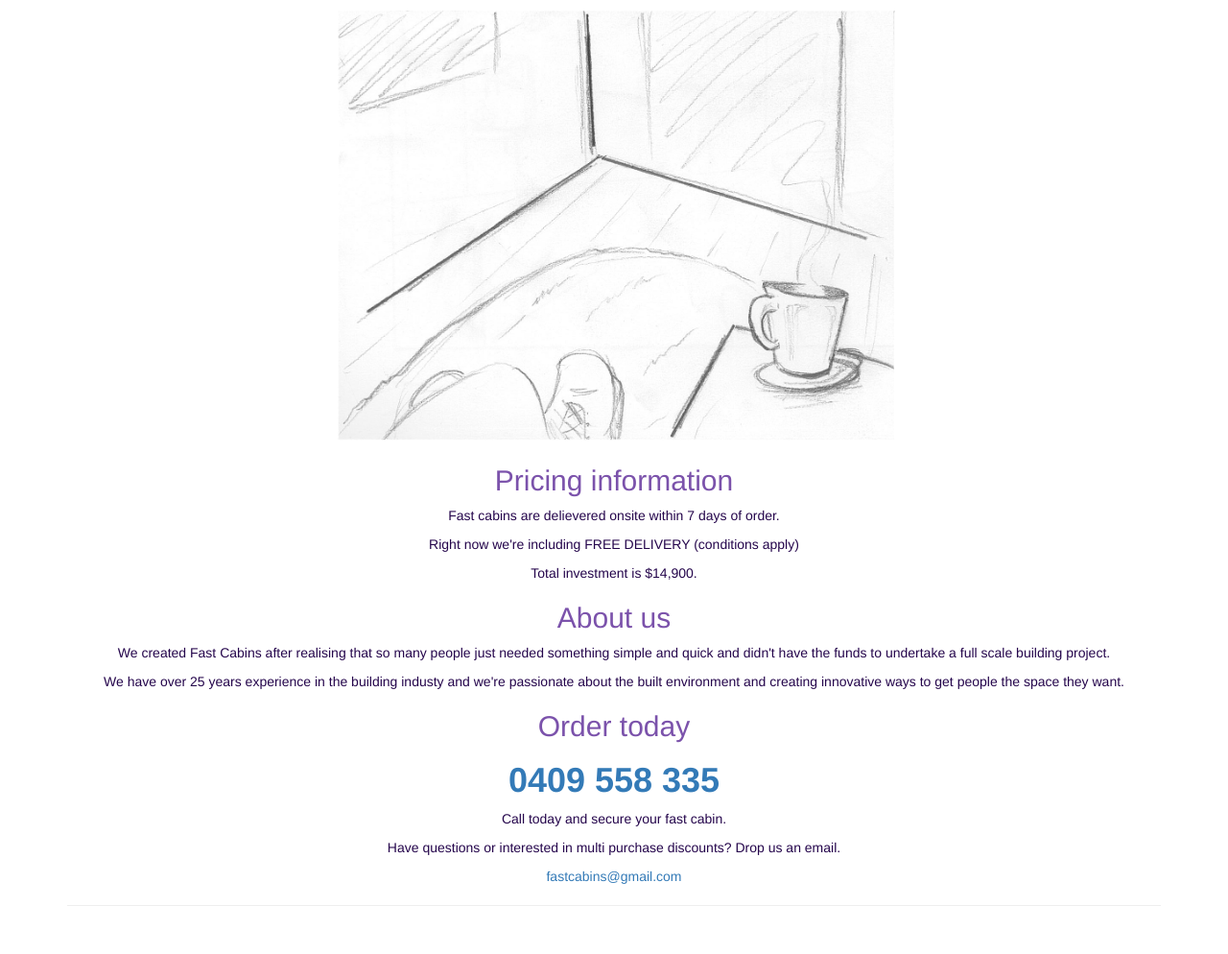
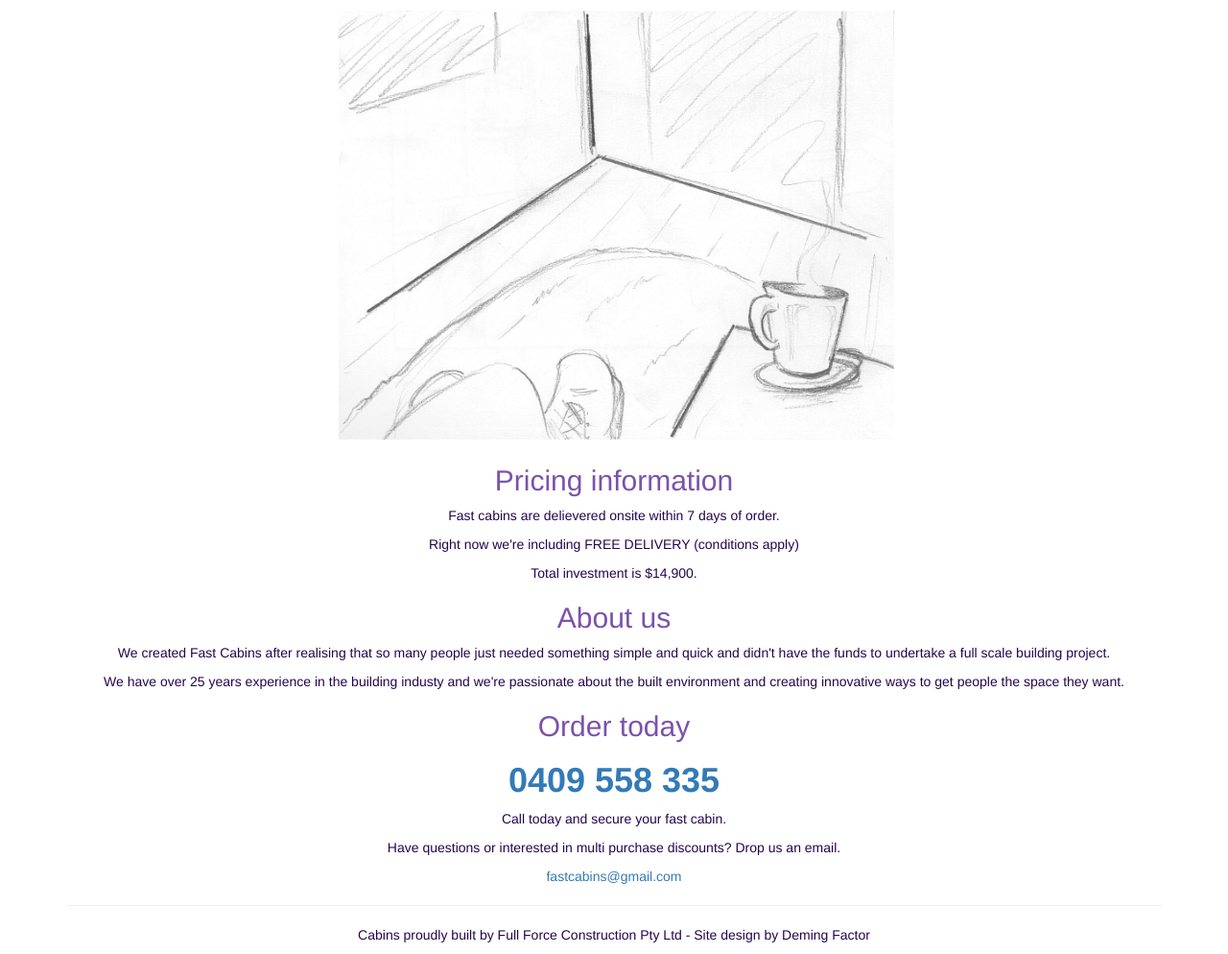
Before and after one commit to fhilipk/fastcabins.com.au, a plain HTML site: page index.html in a window 1280 px wide. Shown: the part 6003-6997 px from the top of the page at 96% size. Before the commit the page ends 6967 px from the top, so only its background shows below. Drawn offline with nearby package versions, Linux system fonts and the light colour scheme.

Commit message:
add google analytics script

```diff
--- a/index.html
+++ b/index.html
@@ -110,5 +110,18 @@
 			<a href= "mailto:fastcabins@gmail.com" >fastcabins@gmail.com</a>
 			</div>
 		<hr>
+		<p>Cabins proudly built by Full Force Construction Pty Ltd - Site design by Deming Factor</p>
+
+<!-- Google Analytics-->
+		<script>
+			(function(i,s,o,g,r,a,m){i['GoogleAnalyticsObject']=r;i[r]=i[r]||function(){
+			(i[r].q=i[r].q||[]).push(arguments)},i[r].l=1*new Date();a=s.createElement(o),
+			m=s.getElementsByTagName(o)[0];a.async=1;a.src=g;m.parentNode.insertBefore(a,m)
+			})(window,document,'script','//www.google-analytics.com/analytics.js','ga');
+
+			ga('create', 'UA-65608797-1', 'auto');
+			ga('send', 'pageview');
+		</script>
+
 	</body>
 </html>
```
